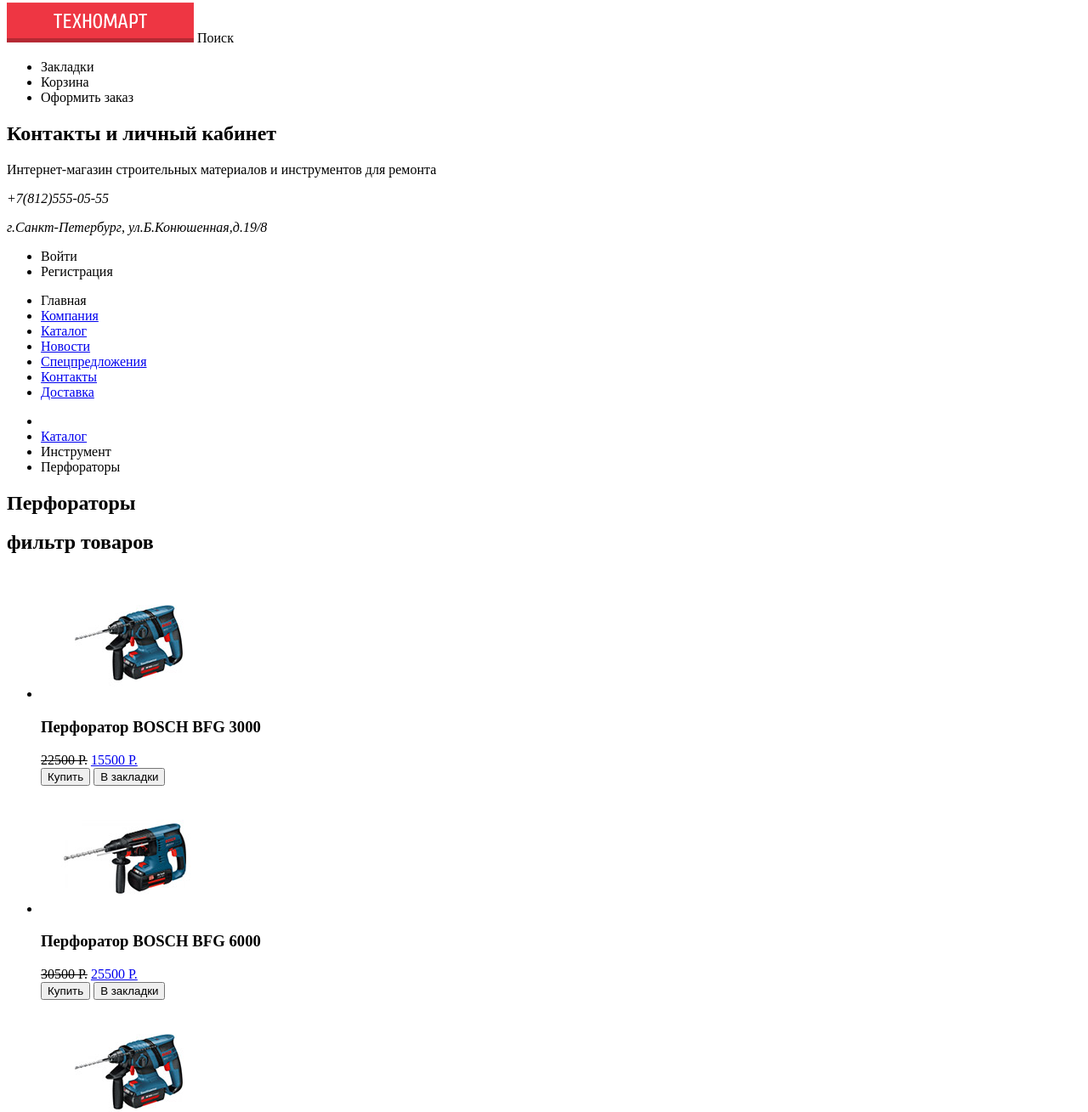
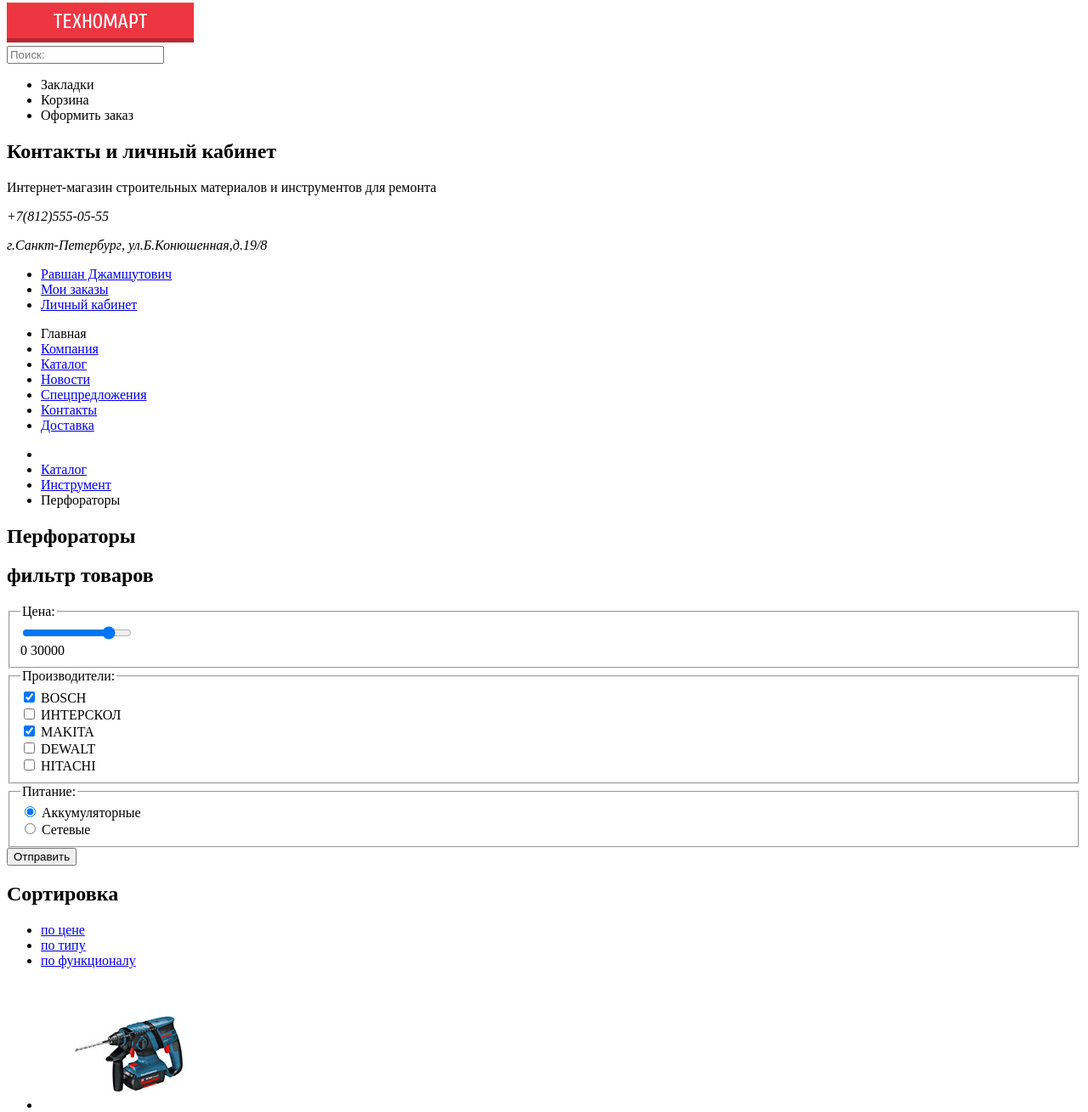
Before and after one commit to IvanRum/850743-technomart, a plain HTML site: page catalog.html in a window 1280 px wide. Shown: the part 124-1433 px from the top of the page at 85% size. Drawn offline with Linux system fonts and the light colour scheme.

Commit message:
Разметил формы

```diff
--- a/catalog.html
+++ b/catalog.html
@@ -12,7 +12,9 @@
           <a class="page-header-logo">
             <img src="img/logo.png" width="220" height="47" alt="логотип Техномарт">
           </a>
-          <span class="page-header-search">Поиск</span>
+          <form class="page-header-search" action="https://echo.htmlacademy.ru" method="get">
+            <input class="page-header-search-input" type="search" name="search" placeholder="Поиск:">
+          </form>
           <ul class="page-header-purchase">
             <li class="page-header-purchase-tab">Закладки</li>
             <li class="page-header-purchase-busket">Корзина</li>
@@ -26,9 +28,10 @@
             <p class="header-middle-phone">+7(812)555-05-55</p>
             <p class="header-middle-address">г.Санкт-Петербург, ул.Б.Конюшенная,д.19/8</p>
           </address>
-          <ul class="header-middle-user-navigation">
-            <li class="header-middle-login-link">Войти</li>
-            <li class="header-middle-registration-link">Регистрация</li>
+          <ul class="header-middle-logon">
+            <li class="header-middle-logon-user"><a href="user.html">Равшан Джамшутович</a></li>
+            <li class="header-middle-orders"><a href="orders.html">Мои заказы</a></li>
+            <li class="header-middle-account"><a href="account.html">Личный кабинет</a></li>
           </ul>
       </section>
       <nav class="main-navigation">
@@ -45,15 +48,58 @@
     </header>
       <main class="container">
         <ul class="breadcrumbs">
-          <li class="breadcrumbs-home"><a class="index-link" href="index.html"><!--Картинка?--></a></li>
+          <li class="breadcrumbs-home"><a class="index-link" href="index.html"></a></li>
           <li class="breadcrumbs-catalog"><a class="catalog-link" href="catalog.html">Каталог</a></li>
-          <li class="breadcrumbs-instruments"><a class="instruments-link" href="intruments.html"></a>Инструмент</li>
+          <li class="breadcrumbs-instruments"><a class="instruments-link" href="intruments.html">Инструмент</a></li>
           <li class="breadcrumbs-current">Перфораторы</li>
         </ul>
         <h2 class="catalog-section">Перфораторы</h2>
         <section class="filters">
             <h2 class="visually-hidden">фильтр товаров</h2>
-            <!--Здесь будет форма-->
+            <form class="filters" action="https://echo.htmlacademy.ru" method="get">
+              <fieldset class="filter-price">
+                <legend class="filter-price-title">Цена:</legend>
+                  <input class="filter-price-value" type="range" min="0" max="30000" step="1" value="25000"><br>
+                  <outpat class="filter-price-min">0</outpat>
+                  <outpat class="filter-price-max">30000</outpat>
+              </fieldset>
+              <fieldset class="filter-makers">
+                <legend class="filter-makers-title">Производители:</legend>
+                  <label>
+                    <input class="filter-makers-item" type=checkbox name="BOSCH" checked> BOSCH
+                  </label><br>
+                  <label>
+                    <input class="filter-maker-item" type=checkbox name="INTERSKOL"> ИНТЕРСКОЛ
+                  </label><br>
+                  <label>
+                    <input class="filter-maker-item" type=checkbox name="MAKITA" checked> MAKITA
+                  </label><br>
+                  <label>
+                    <input class="filter-maker-item" type=checkbox name="DEWALT"> DEWALT
+                  </label><br>
+                  <label>
+                    <input class="filter-maker-item" type=checkbox name="HITACHI"> HITACHI
+                  </label><br>
+              </fieldset>
+              <fieldset class="filter-power">
+                <legend class="filter-power-title">Питание:</legend>
+                  <label>
+                    <input class="filter-power-item" type=radio name="battery" checked> Аккумуляторные
+                  </label><br>
+                  <label>
+                    <input class="filter-power-item" type=radio name="electric"> Сетевые
+                  </label><br>
+              </fieldset>
+              <input type="submit" value="Отправить">
+            </form>
+        </section>
+        <section class="sort">
+          <h2 class="sort-title">Сортировка</h2>
+          <ul class="sort-list">
+            <li class="sort-item"><a class="sort-price" href="#">по цене</a></li>
+            <li class="sort-item"><a class="sort-type" href="#">по типу</a></li>
+            <li class="sort-item"><a class="sort-function" href="#">по функционалу</a></li>
+          </ul>
         </section>
         <section class="catalog">
               <ul class="catalog-list">
@@ -210,5 +256,14 @@
                   <a class="footer-feedback_link" href="https://htmlacademy.ru/intensive/htmlcss">htmlacademy.ru</a></p>
           </section>
       </footer>
+
+      <section class="modal notify">
+          <h2 class="notify-added">Товар добавлен в козину!</h2>
+          <span class="notify-close">x</span>
+          <form class="notify-buttons" action="https://echo.htmlacademy.ru" method="post">
+            <input type="button" value="Оформить заказ">
+            <input type="button" value="Продолжить покупки">
+          </form>
+        </section>
   </body>
 </html>
```
Also changed, not shown: index.html (+16 -15 lines).
